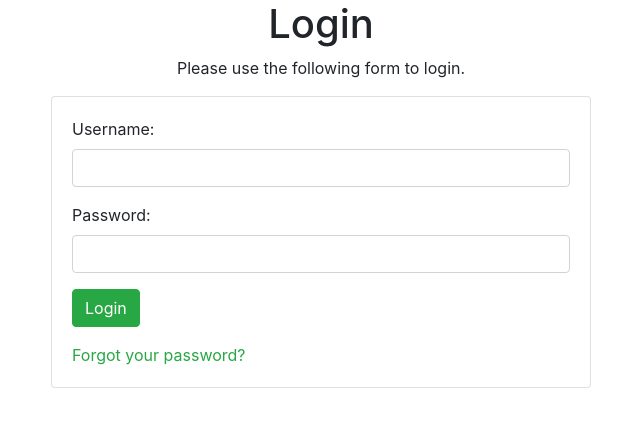
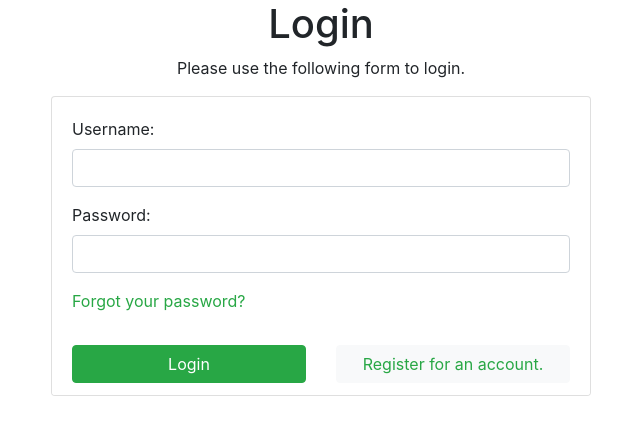
Before and after one commit to yusuphiqbal/bookmarks, a Django app: page /account/login/ in a window 1280 px wide. Shown: the part 105-540 px from the top of the page, without its empty margins (319-959 px from the left). Run offline with Django 3.2, Linux system fonts and the light colour scheme; some libraries are stand-ins or nearby versions.

Commit message:
Updated login template layout and added link to registration page

```diff
--- a/account/templates/registration/login.html
+++ b/account/templates/registration/login.html
@@ -24,10 +24,19 @@
                                 </div>
                             {% endfor %}
                             {% csrf_token %}
+                            <a href="{% url 'password_reset' %}" class="text-success d-block mt-3">Forgot your password?</a>
                             <input type="hidden" name="next" value="{{ next }}">
-                            <button type="submit" class="btn btn-success">Login</button>
-                            <a href="{% url 'password_reset' %}" class="text-success d-block mt-3">Forgot your password?</a>
                         </form>
+                    </div>
+                    <div class="card-footer bg-white border-top-0">
+                        <div class="row align-items-center">
+                            <div class="col-md-6">
+                            <button type="submit" class="btn btn-success btn-block">Login</button>
+                            </div>
+                            <div class="col-md-6">
+                                <a href="{% url 'register' %}" class="text-success btn btn-light btn-block">Register for an account.</a>
+                            </div>
+                        </div>
                     </div>
                 </div>
             </div>
```
